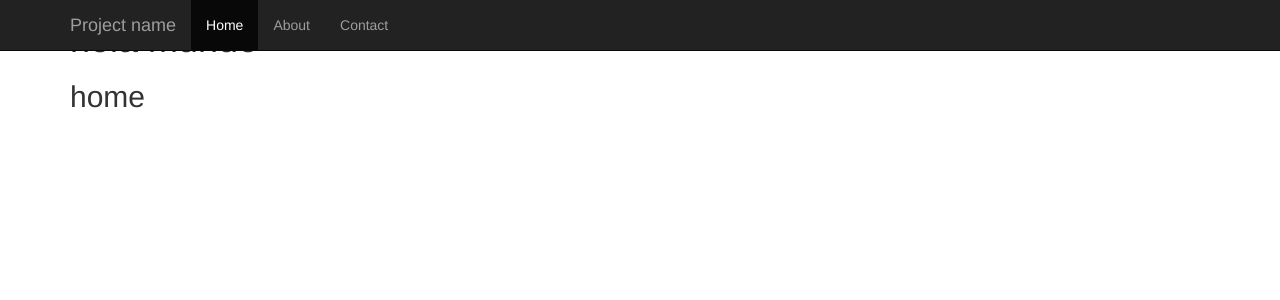
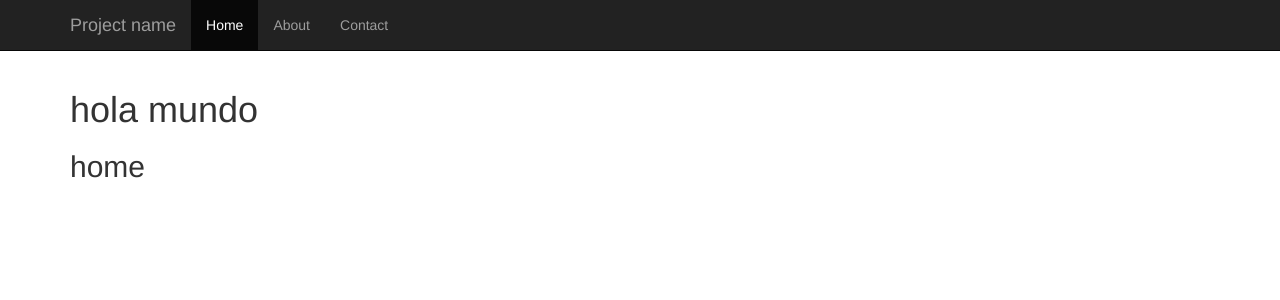
Before and after one commit to kalliche/enigma, a Jekyll site: the page built from index.html, in a window 1280 px wide. Shown: the top 300 px of the page. Built offline with Jekyll 4.4.1, drawn with Linux system fonts in a browser that asks for light colours.

Commit message:
maquetando 2

```diff
--- a/_includes/head.html
+++ b/_includes/head.html
@@ -5,3 +5,4 @@
 <title>{{ site.title }} {% if page.title %}{{ page.title | escape }}{% endif %}</title>
 
 <link rel="stylesheet" href="https://maxcdn.bootstrapcdn.com/bootstrap/3.3.7/css/bootstrap.min.css" integrity="sha384-BVYiiSIFeK1dGmJRAkycuHAHRg32OmUcww7on3RYdg4Va+PmSTsz/K68vbdEjh4u" crossorigin="anonymous">
+<link rel="stylesheet" href="/enigma/css/master.css">
--- /dev/null
+++ b/css/master.css
@@ -0,0 +1,3 @@
+body {
+  padding-top: 70px;
+}
```
